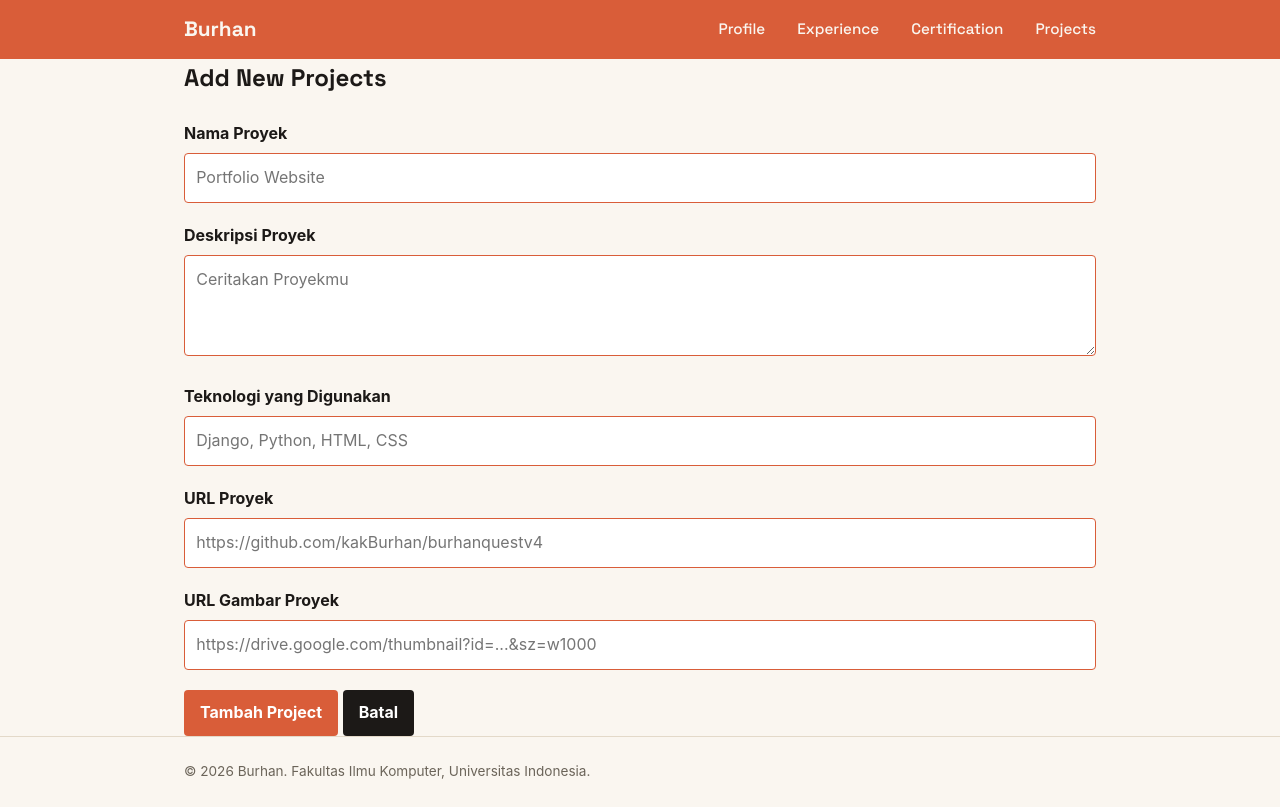
After one commit to vis-fishy/myportofolio, a Django app: page /projects/add/ in a window 1280 px wide. The commit adds this page. Run offline with Django 5.2, Linux system fonts and the light colour scheme.

Commit message:
build: project forms guided by tutorial 3, credits to pbp gasal csui 2026/2027

```diff
--- /dev/null
+++ b/main/forms.py
@@ -0,0 +1,52 @@
+from django.forms import ModelForm, TextInput, Textarea, URLInput
+
+from main.models import Project
+
+class ProjectForm(ModelForm):
+    class Meta:
+        model = Project
+        fields = [
+            "title",
+            "description",
+            "tech_stack",
+            "project_url",
+            "project_image_url",
+        ]
+
+        labels = {
+            "title": "Nama Proyek",
+            "description": "Deskripsi Proyek",
+            "tech_stack": "Teknologi yang Digunakan",
+            "project_url": "URL Proyek",
+            "project_image_url": "URL Gambar Proyek",
+        }
+
+        widgets = {
+            "title": TextInput(
+                attrs={
+                    "placeholder": "Portfolio Website",
+                    "maxlength": 255,
+                }
+            ),
+            "description": Textarea(
+                attrs={
+                    "placeholder": "Ceritakan Proyekmu",
+                    "rows": 3,
+                }
+            ),
+            "tech_stack": TextInput(
+                attrs={
+                    "placeholder": "Django, Python, HTML, CSS",
+                }
+            ),
+            "project_url": URLInput(
+                attrs={
+                    "placeholder": "https://github.com/kakBurhan/burhanquestv4",
+                }
+            ),
+            "project_image_url": URLInput(
+                attrs={
+                    "placeholder": "https://drive.google.com/thumbnail?id=...&sz=w1000",
+                }
+            ),
+        }
--- a/main/models.py
+++ b/main/models.py
@@ -41,3 +41,14 @@ class Certification(models.Model):
 
     def thumbnail_avaiability(self):
         return self.thumbnail is not None
+
+class Project(models.Model):
+    id = models.UUIDField(primary_key=True, default=uuid.uuid4, editable=False)
+    title = models.CharField(max_length=255)
+    description = models.TextField()
+    tech_stack = models.CharField(max_length=255)
+    project_url = models.URLField(blank=True)
+    project_image_url = models.URLField(blank=True, max_length=500)
+
+    def __str__(self):
+        return self.title
--- a/main/urls.py
+++ b/main/urls.py
@@ -1,11 +1,13 @@
 from django.urls import path
 
-from main.views import show_main, show_experience, show_certification
+from main.views import *
 
 app_name = "main"
 
 urlpatterns = [
     path("", show_main, name="show_main"),
     path("experience/", show_experience, name="show_experience"),
-    path("certification/", show_certification, name="show_certification")
+    path("certification/", show_certification, name="show_certification"),
+    path("projects/add/", create_project, name="create_project"),
+    path("projects/", show_projects, name="show_projects")
 ]
--- a/main/views.py
+++ b/main/views.py
@@ -1,6 +1,10 @@
-from django.shortcuts import render
+from django.shortcuts import render, get_object_or_404, redirect
+from django.contrib import messages
+from django.core import serializers
+from django.http import HttpResponse
+from main.forms import *
 
-from main.models import Experience, Certification
+from main.models import *
 
 
 def show_main(request):
@@ -29,3 +33,24 @@ def show_certification(request):
         "certification_list": Certification.objects.all()[::-1],
     }
     return render(request, "certification.html", context)
+
+def create_project(request):
+    form = ProjectForm(request.POST or None)
+
+    if request.method == "POST" and form.is_valid():
+        form.save()
+        messages.success(request, "Proyek baru berhasil ditambahkan!")
+        return redirect("main:show_projects")
+
+    context = {
+        "name": "Burhan",
+        "form": form,
+    }
+    return render(request, "projects_form.html", context)
+
+def show_projects(request):
+    context = {
+        "name" : "Elvis",
+        "project_list" : Project.objects.all()
+    }
+    return render(request, "project.html", context)
--- a/static/css/style.css
+++ b/static/css/style.css
@@ -383,6 +383,66 @@ img {
     font-size: 0.85rem;
     border-top: 1px solid var(--line);
 }
+/* project forms page */
+.project-form {
+    width: 100%;
+    max-width: 100%;
+    margin-top: 1.5rem;
+}
+
+.form-group {
+    margin-bottom: 1.25rem;
+}
+
+.form-group label {
+    display: block;
+    margin-bottom: 0.4rem;
+    font-weight: 700;
+}
+
+.form-group input,
+.form-group textarea {
+    width: 100%;
+    box-sizing: border-box;
+    padding: 0.7rem;
+    border: 1px solid var(--accent);
+    border-radius: var(--radius);
+    font: inherit;
+    transition:
+        border-color 0.2s ease,
+        outline-color 0.2s ease;
+}
+
+.form-group input:focus,
+.form-group textarea:focus {
+    outline: 2px solid var(--accent);
+    border-color: var(--accent);
+}
+
+.form-error {
+    color: #b42318;
+    font-size: 0.85rem;
+    margin-top: 0.35rem;
+}
+
+.button {
+    display: inline-block;
+    height: fit-content;
+    border: 0;
+    border-radius: var(--radius);
+    padding: 0.65rem 1rem;
+    background: var(--accent);
+    color: white;
+    cursor: pointer;
+    font: inherit;
+    font-weight: 700;
+    text-decoration: none;
+}
+
+.button-secondary {
+    background: var(--ink);
+}
+/* end project forms page*/
 
 @media (max-width: 600px) {
     .hero-grid {
--- /dev/null
+++ b/templates/base.html
@@ -0,0 +1,35 @@
+{% load static %}
+<!DOCTYPE html>
+<html lang="en">
+<head>
+    <meta charset="UTF-8" />
+    <meta name="viewport" content="width=device-width, initial-scale=1.0" />
+    <meta charset="UTF-8" />
+    <meta name="viewport" content="width=device-width, initial-scale=1.0" />
+    <link rel="preconnect" href="https://fonts.googleapis.com">
+    <link rel="preconnect" href="https://fonts.gstatic.com" crossorigin>
+    <link href="https://fonts.googleapis.com/css2?family=Space+Grotesk:wght@500;700&display=swap" rel="stylesheet">
+    <link rel="stylesheet" href="/static/css/style.css">
+    {% block meta %} {% endblock meta %}
+</head>
+<body>
+    <header class="site-header">
+        <div class="container">
+            <a href="{% url 'main:show_main' %}" class="brand">{{ name }}</a>
+            <nav>
+                <a href="{% url 'main:show_main' %}">Profile</a>
+                <a href="{% url 'main:show_experience' %}">Experience</a>
+                <a href="{% url 'main:show_certification' %}">Certification</a>
+                <a href="{% url 'main:show_projects' %}">Projects</a>
+            </nav>
+        </div>
+    </header>
+    {% block content %} {% endblock content %}
+
+    <footer class="site-footer">
+        <div class="container">
+            <p>&copy; 2026 {{ name }}. Fakultas Ilmu Komputer, Universitas Indonesia.</p>
+        </div>
+    </footer>
+</body>
+</html>
--- /dev/null
+++ b/templates/projects_form.html
@@ -0,0 +1,31 @@
+{% extends "base.html" %}
+
+{% block meta %}
+    <title>Add Project - {{ name }}</title>
+{% endblock meta %}
+
+{% block content %}
+    <main>
+        <section class="experience-section">
+            <div class="container">
+                <h1>Add New Projects</h1>
+                <form method="post"
+                      action="{% url 'main:create_project' %}"
+                      class="project-form">
+                    {% csrf_token %}
+                    {% for field in form %}
+                        <div class="form-group">
+                            <label for="{{ field.id_for_label }}">{{ field.label }}</label>
+                            {{ field }}
+                            {% for error in field.errors %}
+                                <p class="form-error">{{ error }}</p>
+                            {% endfor %}
+                        </div>
+                    {% endfor %}
+                    <button type="submit" class="button">Tambah Project</button>
+                    <a href="{% url 'main:show_projects' %}" class="button button-secondary">Batal</a>
+                </form>
+            </div>
+        </section>
+    </main>
+{% endblock content %}
```
Also changed, not shown: templates/project.html (added, +37 -0 lines), main/migrations/0005_project.py (added).
